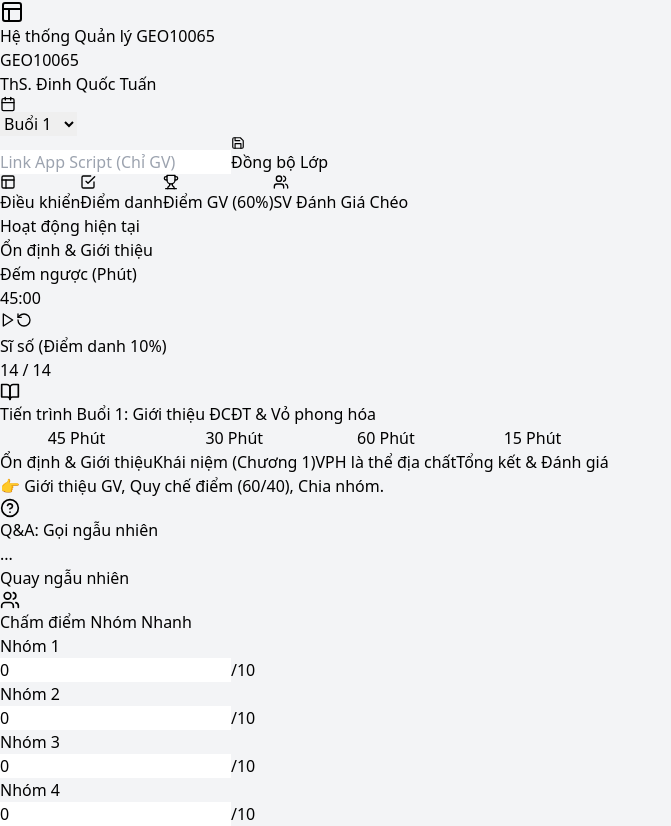
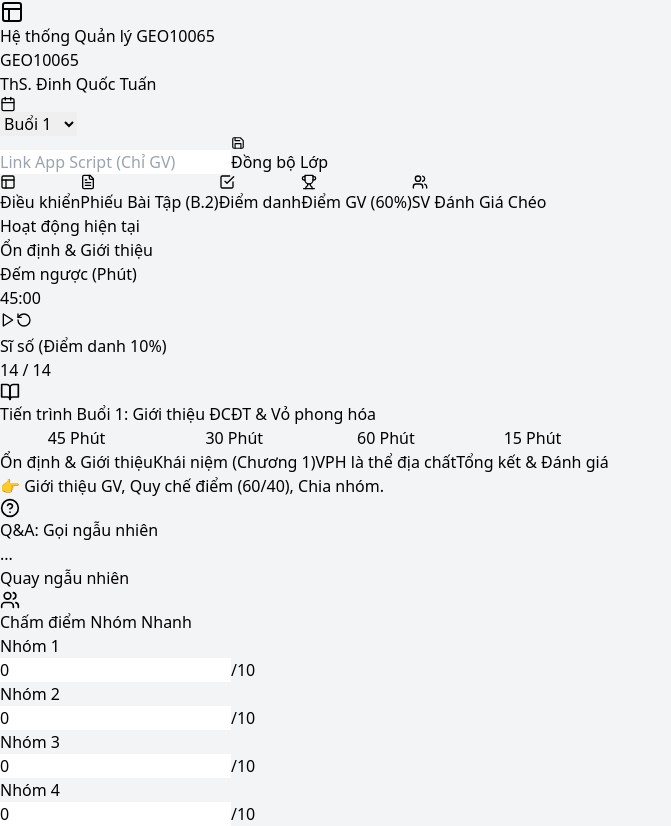
Before and after one commit to Tuan-23880095/VPH-01, a React (Vite) app: page / in a window 1280 px wide. Shown: the whole page, without its empty margins (0-671 px from the left). Built offline with nearby package versions, Linux system fonts and the light colour scheme.

Commit message:
Update App.jsx

```diff
--- a/src/App.jsx
+++ b/src/App.jsx
@@ -853,6 +853,9 @@ export default function App() {
           <button onClick={() => setActiveTab('dashboard')} className={`px-4 py-2.5 rounded-full font-medium text-sm flex items-center gap-2 transition-colors ${activeTab === 'dashboard' ? 'bg-gray-900 text-white shadow-md' : 'bg-white text-gray-600 hover:bg-gray-200'}`}>
             <Layout size={16}/> Điều khiển
           </button>
+          <button onClick={() => setActiveTab('worksheet')} className={`px-4 py-2.5 rounded-full font-medium text-sm flex items-center gap-2 transition-colors ${activeTab === 'worksheet' ? 'bg-orange-600 text-white shadow-md' : 'bg-white text-gray-600 hover:bg-gray-200 border border-orange-200'}`}>
+            <FileText size={16} className={activeTab === 'worksheet' ? 'text-white' : 'text-orange-600'}/> Phiếu Bài Tập (B.2)
+          </button>
           <button onClick={() => setActiveTab('attendance')} className={`px-4 py-2.5 rounded-full font-medium text-sm flex items-center gap-2 transition-colors ${activeTab === 'attendance' ? 'bg-blue-600 text-white shadow-md' : 'bg-white text-gray-600 hover:bg-gray-200'}`}>
             <CheckSquare size={16}/> Điểm danh
           </button>
@@ -870,6 +873,7 @@ export default function App() {
           {activeTab === 'attendance' && renderAttendance()}
           {activeTab === 'scoring' && renderScoring()}
           {activeTab === 'peerReview' && renderPeerReview()}
+          {activeTab === 'worksheet' && renderWorksheetSession2()}
         </div>
       </main>
     </div>
```
